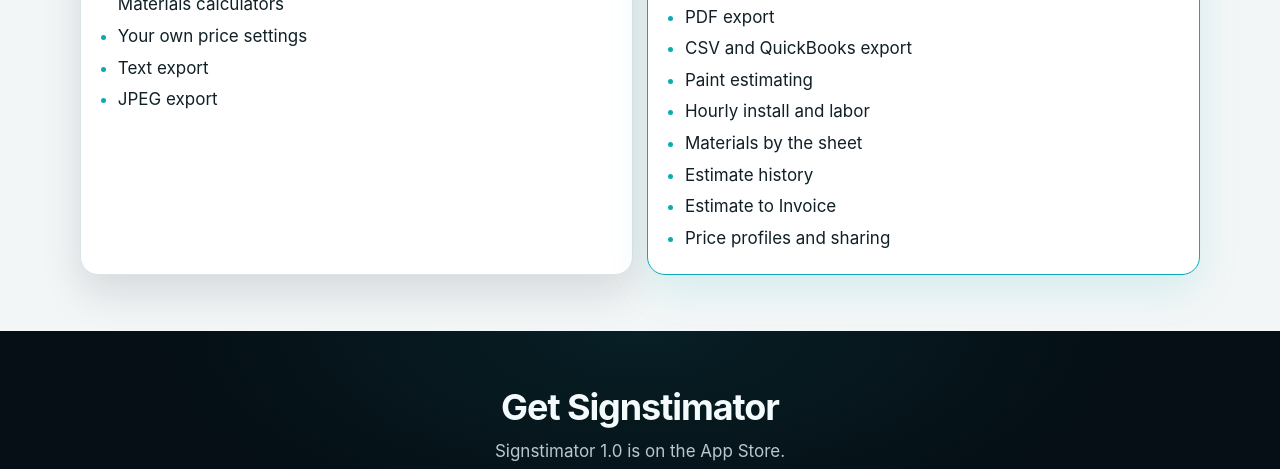
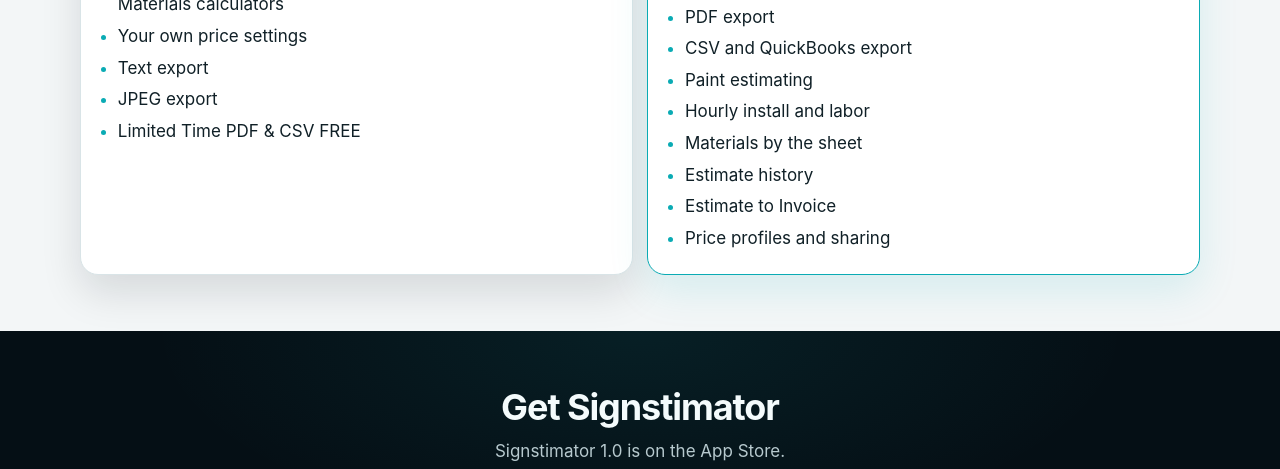
Before and after one commit to gradientsigns/signstimator-site, a plain HTML site: page index.html in a window 1280 px wide. Shown: the part 4249-4718 px from the top of the page. Drawn offline with Linux system fonts and the light colour scheme.

Commit message:
Add limited time PDF & CSV free offer to index.html

```diff
--- a/index.html
+++ b/index.html
@@ -344,6 +344,7 @@
               <li>Your own price settings</li>
               <li>Text export</li>
               <li>JPEG export</li>
+              <li>Limited Time PDF & CSV FREE</li>
             </ul>
           </article>
           <article class="plan plan-premium">
```
